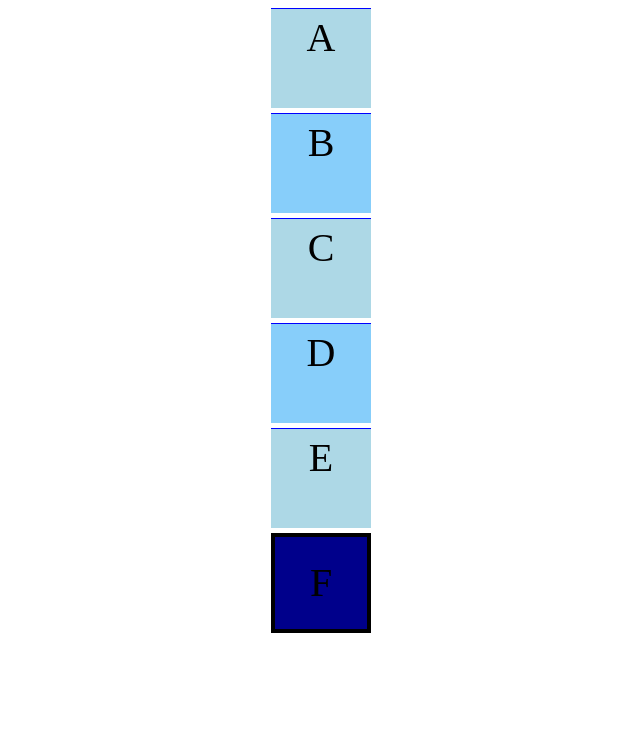
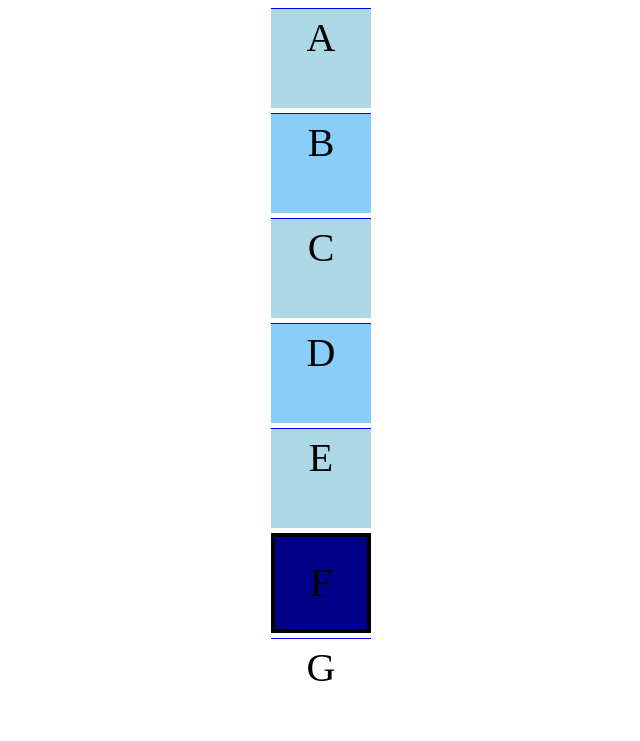
Before and after one commit to mschli/web_programming, a plain HTML site: page index.html in a window 1280 px wide. Shown: the whole page, without its empty margins (319-959 px from the left). Drawn offline with Linux system fonts and the light colour scheme.

Commit message:
Add additional div

```diff
--- a/index.html
+++ b/index.html
@@ -16,6 +16,7 @@
     <div class="box", id="e">E</div>
     <div class="box", id="f">F</div>
 
+    <div class="box">G</div>
 </body>
 
 </html>
```
